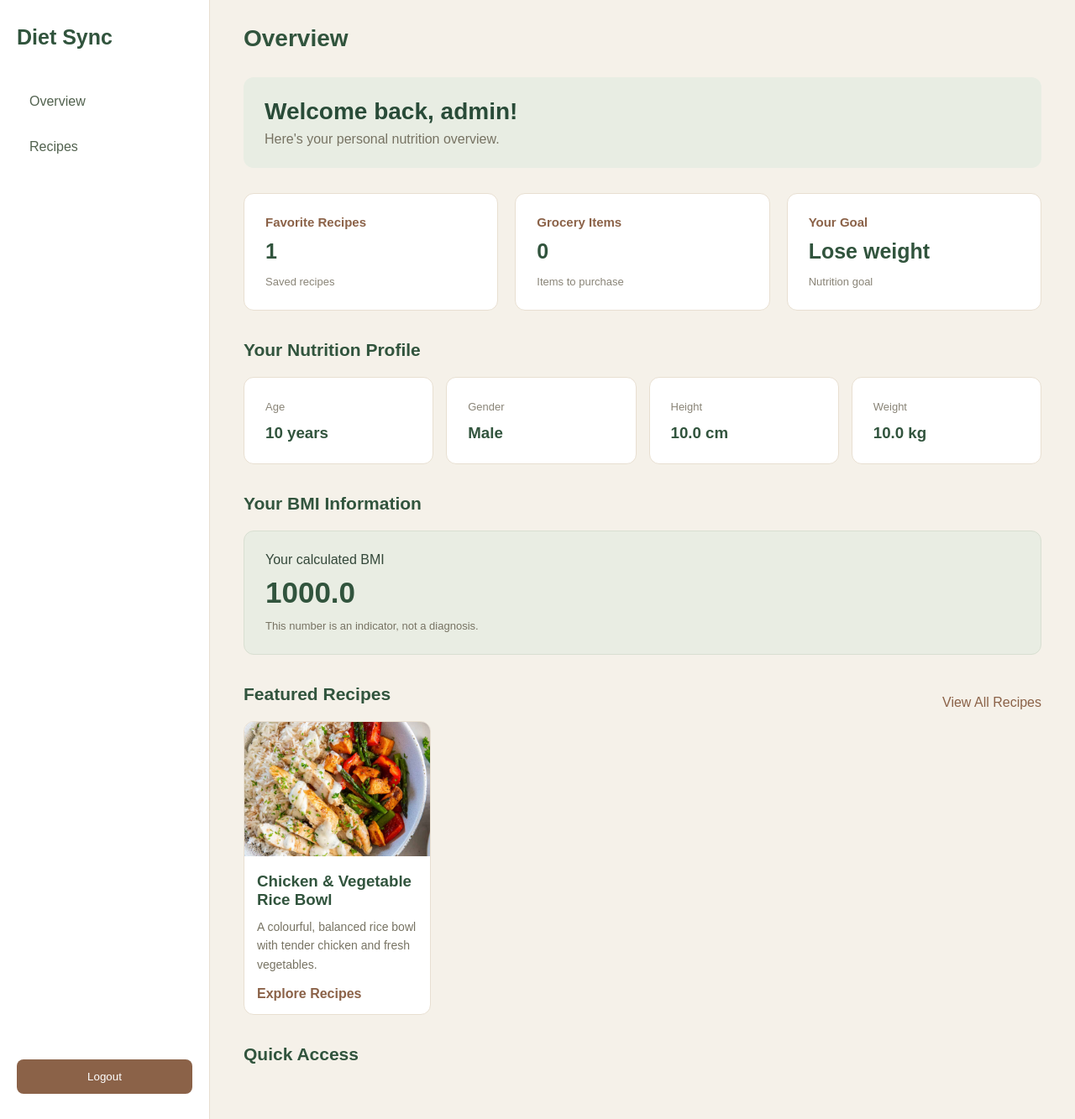
After one commit to kawsartarakhil/Django-_Last_Exam, a Django app: page /dashboard/ in a window 1280 px wide. The commit adds this page. Shown: the whole page at 84% size. Run offline with Django 5.2, Linux system fonts and the light colour scheme; a user stored in the database is signed in; data comes from the database, SQL or seed files in the repository; both versions use the stored data as it was after the commit; tables that the repository leaves empty hold one stand-in row (values such as "Sample post").

Commit message:
added dashboard base and html

```diff
--- a/core/models.py
+++ b/core/models.py
@@ -27,6 +27,9 @@ class Recipe(models.Model):
     created_at = models.DateTimeField(auto_now_add=True)
     meal_type = models.CharField(max_length=20, choices=MEAL_TYPES, blank=True)
     nutrition_category = models.CharField(max_length=20, choices=CATEGORIES, blank=True)
+
+    def __str__(self):
+        return self.title
 
 class Favorite(models.Model):
     user = models.ForeignKey(settings.AUTH_USER_MODEL,on_delete=models.CASCADE,related_name="favorites")
--- /dev/null
+++ b/core/static/css/dashboard.css
@@ -0,0 +1,295 @@
+* {
+    margin: 0;
+    padding: 0;
+    box-sizing: border-box;
+}
+
+body {
+    font-family: Arial, sans-serif;
+    background: #F5F1E9;
+    color: #34483A;
+}
+
+.dashboard-container {
+    display: flex;
+    min-height: 100vh;
+}
+
+
+.sidebar {
+    width: 250px;
+    background: #FFFFFF;
+    color: #294B38;
+    padding: 30px 20px;
+    display: flex;
+    flex-direction: column;
+    border-right: 1px solid #E8DFD1;
+}
+
+.sidebar-logo {
+    margin-bottom: 40px;
+}
+
+.sidebar-logo h2 {
+    font-size: 25px;
+    color: #31543D;
+}
+
+.sidebar-nav {
+    display: flex;
+    flex-direction: column;
+    gap: 10px;
+}
+
+.sidebar-nav a {
+    text-decoration: none;
+    color: #52624F;
+    padding: 13px 15px;
+    border-radius: 8px;
+    transition: 0.2s;
+}
+
+.sidebar-nav a:hover {
+    background: #E9EDE3;
+    color: #294B38;
+}
+
+.sidebar-bottom {
+    margin-top: auto;
+}
+
+.sidebar-bottom button {
+    width: 100%;
+    padding: 13px;
+    border: none;
+    border-radius: 8px;
+    background: #8B6248;
+    color: white;
+    cursor: pointer;
+}
+
+.sidebar-bottom button:hover {
+    background: #704C38;
+}
+
+
+.dashboard-main {
+    flex: 1;
+    padding: 30px 40px;
+}
+
+.dashboard-header {
+    margin-bottom: 30px;
+}
+
+.dashboard-header h2 {
+    font-size: 28px;
+    color: #31543D;
+}
+
+.dashboard-content {
+    width: 100%;
+}
+
+
+.welcome-section {
+    display: flex;
+    justify-content: space-between;
+    align-items: center;
+    margin-bottom: 30px;
+    background: #E8EDE3;
+    padding: 25px;
+    border-radius: 12px;
+}
+
+.welcome-section h1 {
+    font-size: 28px;
+    margin-bottom: 8px;
+    color: #294B38;
+}
+
+.welcome-section p {
+    color: #777363;
+}
+
+.edit-profile-btn {
+    background: #31543D;
+    color: white;
+    padding: 12px 20px;
+    border-radius: 8px;
+    text-decoration: none;
+}
+
+.edit-profile-btn:hover {
+    background: #223E2D;
+}
+
+
+.dashboard-stats {
+    display: grid;
+    grid-template-columns: repeat(3, 1fr);
+    gap: 20px;
+    margin-bottom: 35px;
+}
+
+.stat-card,
+.info-card,
+.bmi-card {
+    background: #FFFFFF;
+    padding: 25px;
+    border-radius: 12px;
+    border: 1px solid #E8DFD1;
+}
+
+.stat-card h3 {
+    font-size: 15px;
+    color: #8B6248;
+}
+
+.stat-number {
+    font-size: 25px;
+    font-weight: bold;
+    color: #31543D;
+    margin: 12px 0;
+}
+
+.stat-card span,
+.info-card span {
+    color: #898477;
+    font-size: 13px;
+}
+
+
+.dashboard-section {
+    margin-bottom: 35px;
+}
+
+.dashboard-section h2 {
+    font-size: 21px;
+    margin-bottom: 20px;
+    color: #31543D;
+}
+
+.section-heading {
+    display: flex;
+    justify-content: space-between;
+    align-items: center;
+}
+
+.section-heading a {
+    color: #8B6248;
+    text-decoration: none;
+}
+
+
+.profile-cards {
+    display: grid;
+    grid-template-columns: repeat(4, 1fr);
+    gap: 15px;
+}
+
+.info-card h3 {
+    margin-top: 12px;
+    color: #31543D;
+}
+
+
+.bmi-card {
+    background: #E9EDE3;
+    border: 1px solid #D8DFD1;
+}
+
+.bmi-card h3 {
+    font-size: 35px;
+    color: #31543D;
+    margin: 10px 0;
+}
+
+.bmi-card span {
+    color: #777363;
+    font-size: 13px;
+}
+
+
+.recipe-grid {
+    display: grid;
+    grid-template-columns: repeat(4, 1fr);
+    gap: 20px;
+}
+
+.recipe-card {
+    background: #FFFFFF;
+    border-radius: 12px;
+    overflow: hidden;
+    border: 1px solid #E8DFD1;
+}
+
+.recipe-card img {
+    width: 100%;
+    height: 160px;
+    object-fit: cover;
+}
+
+.recipe-card-content {
+    padding: 15px;
+}
+
+.recipe-card-content h3 {
+    margin-bottom: 10px;
+    color: #31543D;
+}
+
+.recipe-card-content p {
+    color: #777363;
+    font-size: 14px;
+    line-height: 1.6;
+}
+
+.recipe-card-content a {
+    display: inline-block;
+    margin-top: 15px;
+    color: #8B6248;
+    text-decoration: none;
+    font-weight: bold;
+}
+
+
+.quick-links {
+    display: grid;
+    grid-template-columns: repeat(3, 1fr);
+    gap: 20px;
+}
+
+.quick-links a {
+    background: #FFFFFF;
+    border: 1px solid #E8DFD1;
+    border-radius: 12px;
+    padding: 22px;
+    text-decoration: none;
+    color: #31543D;
+    transition: 0.2s;
+}
+
+.quick-links a:hover {
+    background: #E9EDE3;
+}
+
+.quick-links p {
+    color: #777363;
+    margin-top: 10px;
+    font-size: 14px;
+}
+
+
+.empty-state {
+    background: #FFFFFF;
+    padding: 25px;
+    border-radius: 12px;
+    border: 1px solid #E8DFD1;
+}
+
+.empty-state a {
+    display: inline-block;
+    margin-top: 15px;
+    color: #8B6248;
+}
--- a/core/templates/core_base.html
+++ b/core/templates/core_base.html
@@ -20,12 +20,10 @@
 <a href="{% url 'recipes' %}">Recipes</a>
 <a href="{% url 'about' %}">About us</a>
     {% if user.is_authenticated %}
-        <a href="{% url 'profile' %}">Profile</a>
         <a href="/accounts/logout/">Log out</a>
-        <!-- <a href="/dashboard/">Dashboard</a> -->
+        <a href="/dashboard/">Dashboard</a>
     {% else %}
         <a href="/accounts/register/" class="nav-btn">Sign up</a>
-        <a href="/accounts/login/">Log in</a>
     {% endif %}
 </nav>
 </div>
--- /dev/null
+++ b/core/templates/dashboard.html
@@ -0,0 +1,178 @@
+{% extends 'dashboard_base.html' %}
+
+{% block title %}Dashboard | Diet Sync{% endblock %}
+
+{% block page_heading %}Overview{% endblock %}
+
+{% block content %}
+
+<div class="welcome-section">
+    <div>
+        <h1>Welcome back, {{ user.username }}!</h1>
+        <p>Here's your personal nutrition overview.</p>
+    </div>
+    {% comment %} <a href="{% url 'profile' %}" class="edit-profile-btn">Edit Profile</a> {% endcomment %}
+</div>
+
+
+
+<div class="dashboard-stats">
+
+    <div class="stat-card">
+        <h3>Favorite Recipes</h3>
+        <p class="stat-number">{{ favorites_count }}</p>
+        <span>Saved recipes</span>
+    </div>
+
+    <div class="stat-card">
+        <h3>Grocery Items</h3>
+        <p class="stat-number">{{ grocery_count }}</p>
+        <span>Items to purchase</span>
+    </div>
+
+    <div class="stat-card">
+        <h3>Your Goal</h3>
+
+        {% if profile %}
+            <p class="stat-number">
+                {{ profile.get_goal_display }}
+            </p>
+        {% else %}
+            <p class="stat-number">Not set</p>
+        {% endif %}
+
+        <span>Nutrition goal</span>
+    </div>
+
+</div>
+
+
+<div class="dashboard-section">
+
+    <div class="section-heading">
+        <h2>Your Nutrition Profile</h2>
+        {% comment %} <a href="{% url 'profile' %}">Edit Profile</a> {% endcomment %}
+    </div>
+
+    {% if profile %}
+
+        <div class="profile-cards">
+
+            <div class="info-card">
+                <span>Age</span>
+                <h3>{{ profile.age }} years</h3>
+            </div>
+
+            <div class="info-card">
+                <span>Gender</span>
+                <h3>{{ profile.get_gender_display }}</h3>
+            </div>
+
+            <div class="info-card">
+                <span>Height</span>
+                <h3>{{ profile.height }} cm</h3>
+            </div>
+
+            <div class="info-card">
+                <span>Weight</span>
+                <h3>{{ profile.weight }} kg</h3>
+            </div>
+
+        </div>
+
+    {% else %}
+
+        <div class="empty-state">
+            <p>You haven't completed your nutrition profile yet.</p>
+            {% comment %} <a href="{% url 'profile' %}">Complete Your Profile</a> {% endcomment %}
+        </div>
+
+    {% endif %}
+
+</div>
+
+<div class="dashboard-section">
+
+    <h2>Your BMI Information</h2>
+
+    <div class="bmi-card">
+
+        {% if bmi %}
+            <p>Your calculated BMI</p>
+            <h3>{{ bmi }}</h3>
+            <span>This number is an indicator, not a diagnosis.</span>
+        {% else %}
+            <p>Complete your nutrition profile to calculate your BMI.</p>
+        {% endif %}
+
+    </div>
+
+</div>
+
+
+<div class="dashboard-section">
+
+    <div class="section-heading">
+        <h2>Featured Recipes</h2>
+        <a href="{% url 'recipes' %}">View All Recipes</a>
+    </div>
+
+    <div class="recipe-grid">
+
+        {% for recipe in recipes %}
+
+            <div class="recipe-card">
+
+                <img src="{{ recipe.image.url }}" alt="{{ recipe.title }}">
+
+                <div class="recipe-card-content">
+
+                    <h3>{{ recipe.title }}</h3>
+
+                    <p>{{ recipe.description|truncatewords:15 }}</p>
+
+                    <a href="{% url 'recipes' %}">Explore Recipes</a>
+
+                </div>
+
+            </div>
+
+        {% empty %}
+
+            <p>No featured recipes available yet.</p>
+
+        {% endfor %}
+
+    </div>
+
+</div>
+
+
+<div class="dashboard-section">
+
+    <h2>Quick Access</h2>
+
+    {% comment %} <div class="quick-links">
+
+        <a href="{% url 'meal_suggestions' %}">
+            <h3>Meal Suggestions</h3>
+            <p>Find recipes using your ingredients.</p>
+        </a>
+
+        <a href="{% url 'grocery_list' %}">
+            <h3>Grocery List</h3>
+            <p>Manage your shopping items.</p>
+        </a>
+
+        <a href="{% url 'favorites' %}">
+            <h3>My Favorites</h3>
+            <p>See your saved recipes.</p>
+        </a>
+
+        {% endcomment %}
+
+    </div>
+
+</div>
+
+{% endblock %}
--- /dev/null
+++ b/core/templates/dashboard_base.html
@@ -0,0 +1,63 @@
+{% load static %}
+
+<!DOCTYPE html>
+<html lang="en">
+<head>
+    <meta charset="UTF-8">
+    <meta name="viewport" content="width=device-width, initial-scale=1.0">
+    <title>{% block title %}Diet Sync Dashboard{% endblock %}</title>
+
+    <link rel="stylesheet" href="{% static 'css/dashboard.css' %}">
+</head>
+<body>
+
+    <div class="dashboard-container">
+
+        <aside class="sidebar">
+
+            <div class="sidebar-logo">
+                <h2>Diet Sync</h2>
+            </div>
+
+            <nav class="sidebar-nav">
+
+                <a href="{% url 'dashboard' %}">Overview</a>
+
+                {% comment %} <a href="{% url 'meal_suggestions' %}">Meal Suggestions</a> {% endcomment %}
+
+                <a href="{% url 'recipes' %}">Recipes</a>
+
+                {% comment %} <a href="{% url 'favorites' %}">Favorites</a>
+
+                <a href="{% url 'grocery_list' %}">Grocery List</a>
+
+                <a href="{% url 'profile' %}">My Profile</a> {% endcomment %}
+
+            </nav>
+
+            <div class="sidebar-bottom">
+                <form method="post" action="{% url 'logout' %}">
+                    {% csrf_token %}
+                    <button type="submit">Logout</button>
+                </form>
+            </div>
+
+        </aside>
+
+        <main class="dashboard-main">
+
+            <header class="dashboard-header">
+                <h2>{% block page_heading %}Dashboard{% endblock %}</h2>
+            </header>
+
+            <section class="dashboard-content">
+                {% block content %}
+                {% endblock %}
+            </section>
+
+        </main>
+
+    </div>
+
+</body>
+</html>
```
Also changed, not shown: core/admin.py (+6 -6 lines), db.sqlite3, media/recipes/chicken-roasted-vegetable-bowls-13.jpg (added).
